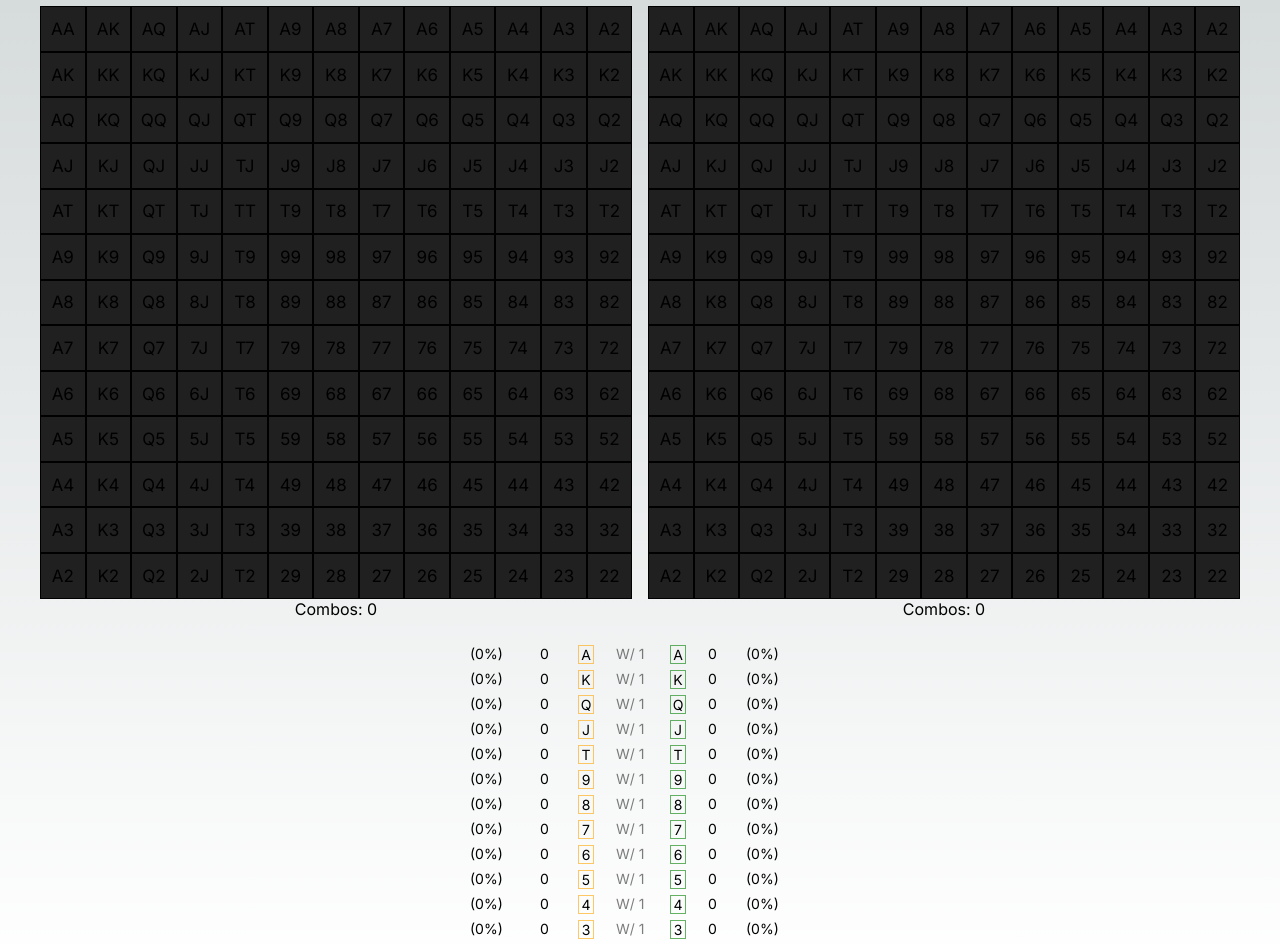
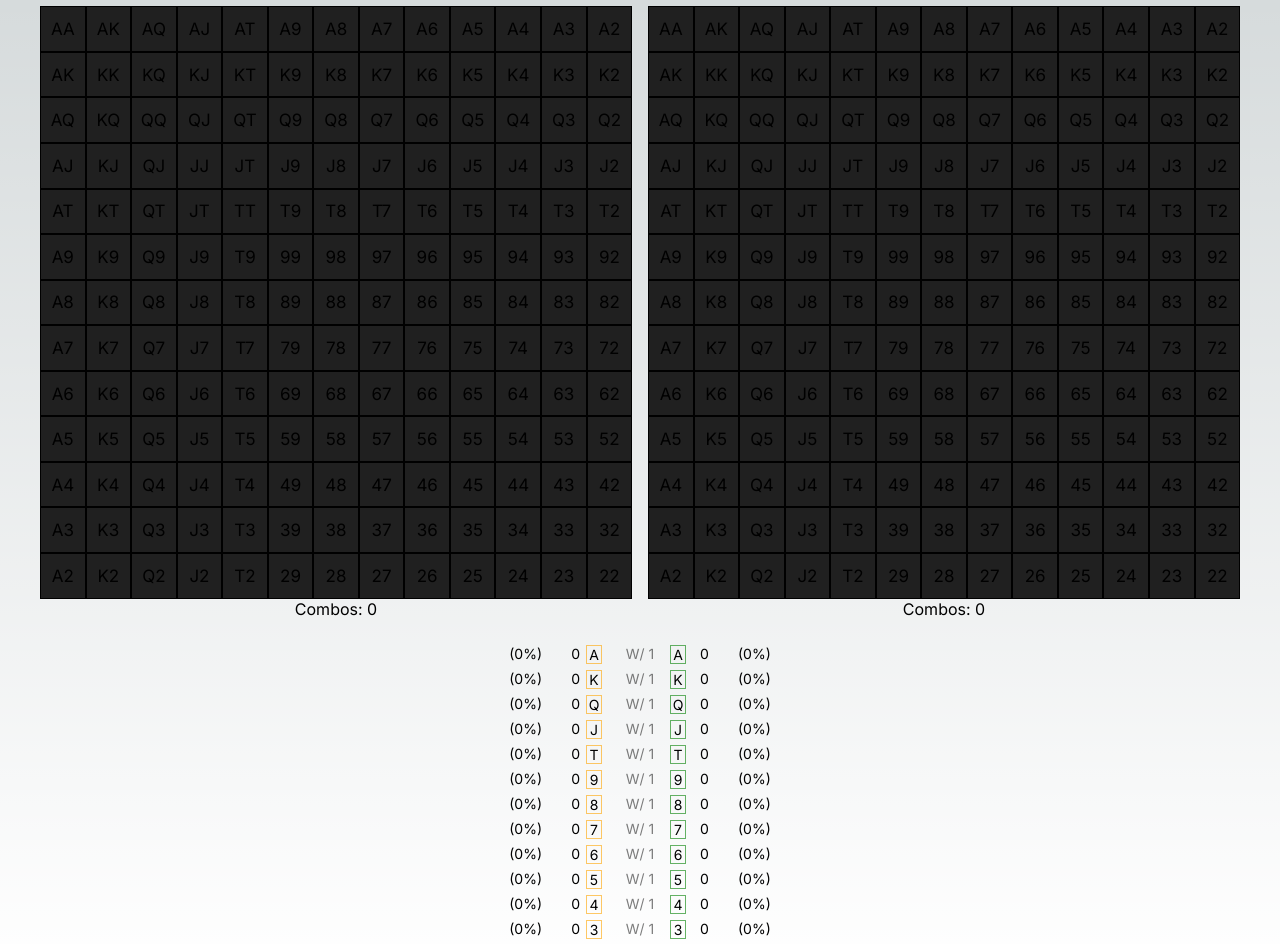
Before and after one commit to anchpop/hardly-know-her, a Next.js app: page / in a window 1280 px wide. Shown: the top 944 px of the page. Built offline with nearby package versions, Linux system fonts and the light colour scheme.

Commit message:
more space?

```diff
--- a/src/app/page.module.css
+++ b/src/app/page.module.css
@@ -16,7 +16,7 @@
 
 .comboGrid {
   display: grid;
-  grid-template-columns: 4rem 2rem 2rem 3rem 2rem 2rem 4rem;
+  grid-template-columns: 6rem 2rem 1.5rem 3rem 1.5rem 2rem 6rem;
   grid-gap: 6px;
   margin-top: 10px;
   font-size: 14px;
@@ -91,7 +91,6 @@
 }
 
 @media (max-width: 780px) {
-
   .gridItem {
     font-size: 15px;
   }
--- a/src/app/page.tsx
+++ b/src/app/page.tsx
@@ -22,7 +22,7 @@ export default function Home() {
         // Generate a unique key for each item
         // but always put ace between king and queen, and king between queen and jack, etc.
         const itemKey = `${ranks[j]}${ranks[i]}`;
-        const itemDisplay = (ranks[j] === "A" || (ranks[j] === "K" && ranks[i] !== "A") || (ranks[j] === "Q" && ranks[i] !== "A" && ranks[i] !== "K") || (ranks[j] === "T" && ranks[i] !== "A" && ranks[i] !== "K" && ranks[i] !== "Q")) ? `${ranks[j]}${ranks[i]}` : `${ranks[i]}${ranks[j]}`;
+        const itemDisplay = (ranks[j] === "A" || (ranks[j] === "K" && ranks[i] !== "A") || (ranks[j] === "Q" && ranks[i] !== "A" && ranks[i] !== "K") || (ranks[j] === "J" && ranks[i] !== "A" && ranks[i] !== "K" && ranks[i] !== "Q") || (ranks[j] === "T" && ranks[i] !== "A" && ranks[i] !== "K" && ranks[i] !== "Q" && ranks[i] !== "J")) ? `${ranks[j]}${ranks[i]}` : `${ranks[i]}${ranks[j]}`;
         gridItems.push(
           <div
             key={itemKey}
@@ -108,17 +108,17 @@ export default function Home() {
       <div className={styles.comboGrid}>
         {ranks.map(rank => (
           <React.Fragment key={rank}>
-            <div>
+            <div style={{ textAlign: "right" }}>
               ({comboInfo1.combinations !== 0 ? Math.round((comboInfo1.combinationsByRank[rank] / comboInfo1.combinations) * 1000) / 10 : 0}%)
             </div>
-            <div>
+            <div style={{ textAlign: "right" }}>
               {comboInfo1.combinationsByRank[rank]}
             </div>
-            <div><div className={`${styles.g1} ${styles.rank}`}> {rank} </div></div>
-            <div>
+            <div style={{ textAlign: "right" }}><div className={`${styles.g1} ${styles.rank}`}>{rank}</div></div>
+            <div style={{ textAlign: "center" }}>
               <div style={{ opacity: 0.5 }}>W/ 1</div>
             </div>
-            <div><div className={`${styles.g2} ${styles.rank}`}> {rank} </div></div>
+            <div><div className={`${styles.g2} ${styles.rank}`}>{rank}</div></div>
             <div>
               {comboInfo2.combinationsByRank[rank]}
             </div>
```
